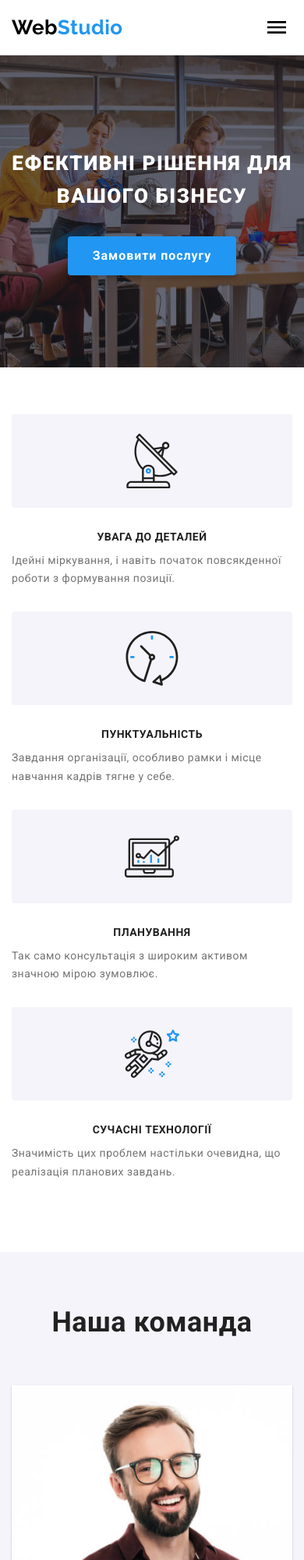
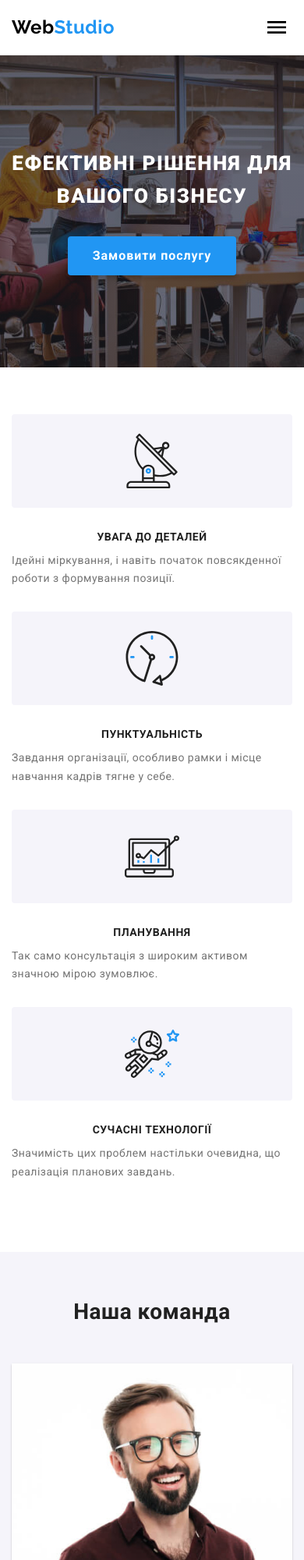
Before and after one commit to TnRuslan/goit-markup-hw-08, a plain HTML site: page index.html in a window 390 px wide. Shown: the top 2000 px of the page at 78% size. Drawn offline with nearby package versions, Linux system fonts and the light colour scheme.

Commit message:
додає адаптивний розмір шрифта

```diff
--- a/sass/base/_comons.scss
+++ b/sass/base/_comons.scss
@@ -88,17 +88,25 @@ button {
 
     font-family: 'Raleway', sans-serif;
     font-weight: 700;
-    font-size: 26px;
-    line-height: 1.19;
+    font-size: 24px;
+    line-height: 1.16;
+    @media screen and (min-width: 1200px) {
+        font-size: 26px;
+        line-height: 1.19;
+    }
 }
 
 .title {
     margin-bottom: 50px;
+    font-size: 28px;
+    line-height: 1.18;
+    color: var(--title-text-color);
 
-    color: var(--title-text-color);
-    font-size: 36px;
-    line-height: 1.7;
     text-align: center;
+    @media screen and (min-width: 1200px) {
+        font-size: 36px;
+        line-height: 1.7;
+    }
 }
 
 .no-padding {
--- a/sass/components/_features.scss
+++ b/sass/components/_features.scss
@@ -1,5 +1,4 @@
 .features__list {
-
     @media screen and (min-width: 768px) {
         display: flex;
         gap: 30px;
@@ -12,14 +11,12 @@
     @media screen and (max-width: 767px) {
         margin-bottom: 30px;
     }
-
     @media screen and (min-width: 768px) {
         width: calc((100% - 30px) / 2);
     }
     @media screen and (min-width: 1200px) {
         width: calc((100% - 3 * 30px) / 4);
     }
-
 }
 
 .features__thumb {
--- a/sass/components/_hero.scss
+++ b/sass/components/_hero.scss
@@ -54,5 +54,9 @@
         line-height: 1.61;
         letter-spacing: 0.06em;
         text-transform: uppercase;
+        @media screen and (min-width: 1200px) {
+            font-size: 44px;
+            line-height: 1.36;
+        }
     }
 }
```
Also changed, not shown: css/main.css, css/main.min.css, 2 other files.
